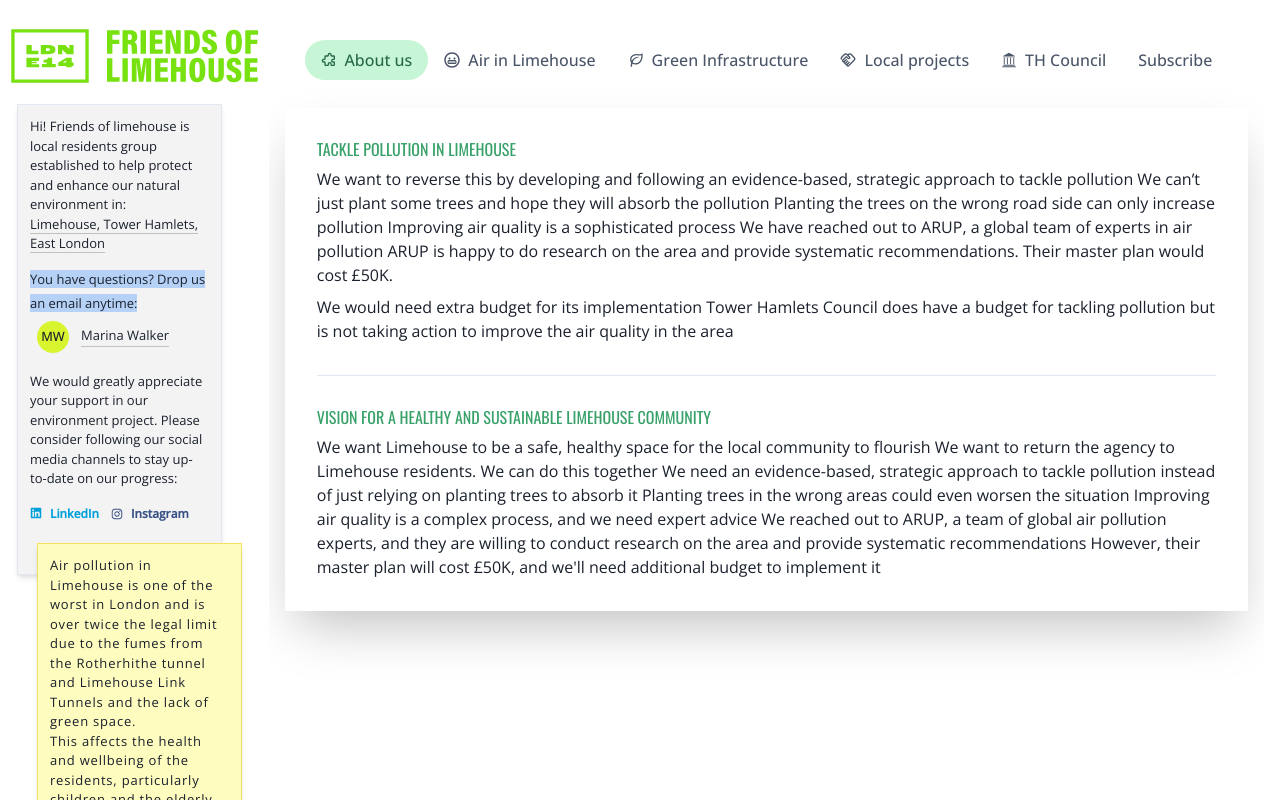
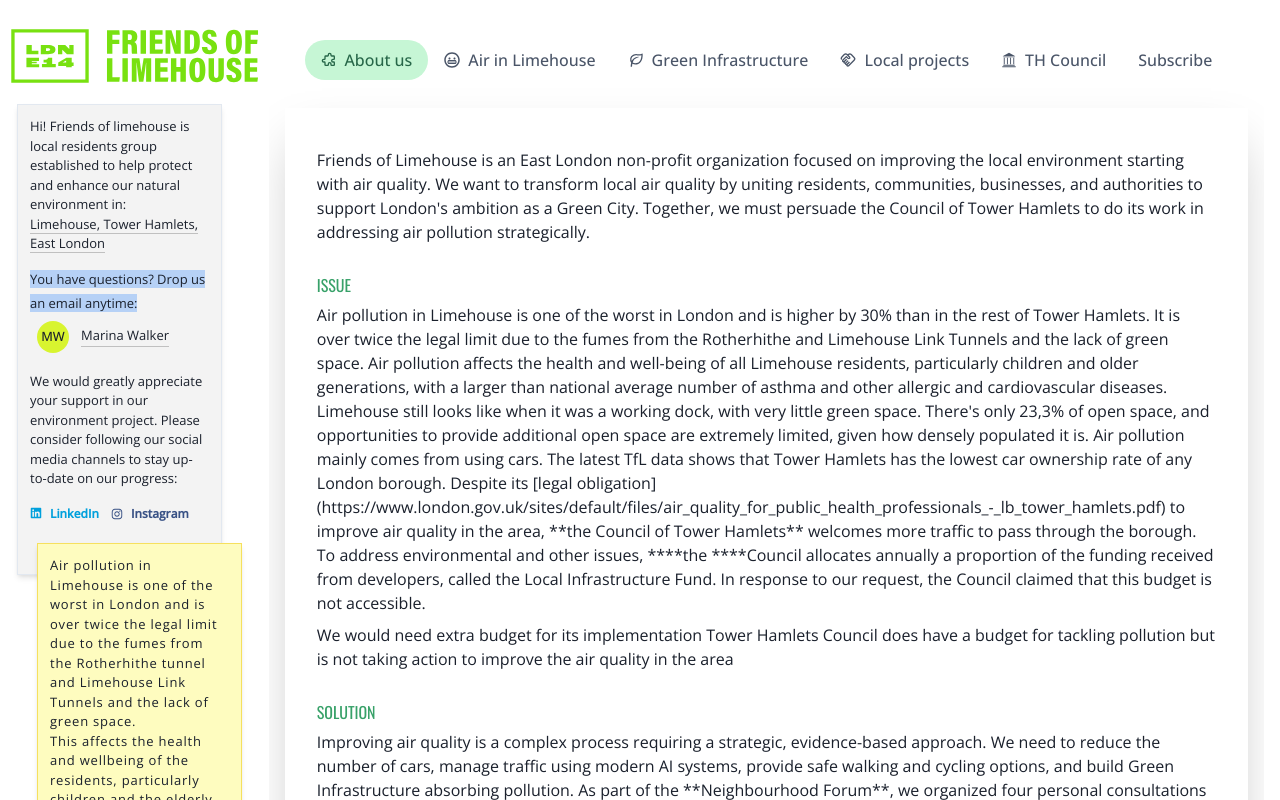
Before and after one commit to friendsoflimehouse/website, a React (Vite) app: page / in a window 1280 px wide. Shown: the top 800 px of the page. Built offline with nearby package versions, Linux system fonts and the light colour scheme.

Commit message:
text changed on main

```diff
--- a/src/pages/WhatWeWant.tsx
+++ b/src/pages/WhatWeWant.tsx
@@ -2,7 +2,6 @@ import {
   Text,
   Card,
   Heading,
-  StackDivider,
   CardBody,
   Box,
   Stack,
@@ -12,7 +11,12 @@ export const WhatWeWant = () => {
   return (
     <Card variant="unstyled">
       <CardBody>
-        <Stack divider={<StackDivider />} spacing="8">
+        <Stack spacing="8">
+        <Box>
+        <Text pt="2" fontSize="md">
+        Friends of Limehouse is an East London non-profit organization focused on improving the local environment starting with air quality. We want to transform local air quality by uniting residents, communities, businesses, and authorities to support London's ambition as a Green City. Together, we must persuade the Council of Tower Hamlets to do its work in addressing air pollution strategically.
+            </Text>
+            </Box>
           <Box>
             <Heading
               size="sm"
@@ -20,17 +24,16 @@ export const WhatWeWant = () => {
               fontWeight={400}
               color="green.500"
             >
-              Tackle Pollution in Limehouse
+              Issue
             </Heading>
             <Text pt="2" fontSize="md">
-              We want to reverse this by developing and following an
-              evidence-based, strategic approach to tackle pollution We can’t
-              just plant some trees and hope they will absorb the pollution
-              Planting the trees on the wrong road side can only increase
-              pollution Improving air quality is a sophisticated process We have
-              reached out to ARUP, a global team of experts in air pollution
-              ARUP is happy to do research on the area and provide systematic
-              recommendations. Their master plan would cost £50K.
+            Air pollution in Limehouse is one of the worst in London and is higher by 30% than in the rest of Tower Hamlets. It is over twice the legal limit due to the fumes from the Rotherhithe and Limehouse Link Tunnels and the lack of green space.
+
+Air pollution affects the health and well-being of all Limehouse residents, particularly children and older generations, with a larger than national average number of asthma and other allergic and cardiovascular diseases.
+
+Limehouse still looks like when it was a working dock, with very little green space. There's only 23,3% of open space, and opportunities to provide additional open space are extremely limited, given how densely populated it is.
+
+Air pollution mainly comes from using cars. The latest TfL data shows that Tower Hamlets has the lowest car ownership rate of any London borough. Despite its [legal obligation](https://www.london.gov.uk/sites/default/files/air_quality_for_public_health_professionals_-_lb_tower_hamlets.pdf) to improve air quality in the area, **the Council of Tower Hamlets** welcomes more traffic to pass through the borough. To address environmental and other issues, ****the ****Council allocates annually a proportion of the funding received from developers, called the Local Infrastructure Fund. In response to our request, the Council claimed that this budget is not accessible.
             </Text>
             <Text pt="2" fontSize="md">
               We would need extra budget for its implementation Tower Hamlets
@@ -45,20 +48,20 @@ export const WhatWeWant = () => {
               fontWeight={400}
               color="green.500"
             >
-              Vision for a Healthy and Sustainable Limehouse Community
+              Solution
             </Heading>
             <Text pt="2" fontSize="md">
-              We want Limehouse to be a safe, healthy space for the local
-              community to flourish We want to return the agency to Limehouse
-              residents. We can do this together We need an evidence-based,
-              strategic approach to tackle pollution instead of just relying on
-              planting trees to absorb it Planting trees in the wrong areas
-              could even worsen the situation Improving air quality is a complex
-              process, and we need expert advice We reached out to ARUP, a team
-              of global air pollution experts, and they are willing to conduct
-              research on the area and provide systematic recommendations
-              However, their master plan will cost £50K, and we'll need
-              additional budget to implement it
+            Improving air quality is a complex process requiring a strategic, evidence-based approach. We need to reduce the number of cars, manage traffic using modern AI systems, provide safe walking and cycling options, and build Green Infrastructure absorbing pollution.
+
+As part of the **Neighbourhood Forum**, we organized four personal consultations and a media one with several hundred residents of Limehouse. Most participants emphasized the lack of open spaces — in other words, Green Infrastructure.
+
+We invited **[UCL](https://www.ucl.ac.uk/)** to find evidence for these results. UCL's [research](https://friendsoflimehouse.com/assets/UCL_GI_Report-f548f68b.pdf) states that Limehouse is the most polluted area of Tower Hamlets, with three times the population density of London and not enough green space, which is a [Local Plan](https://www.towerhamlets.gov.uk/lgnl/planning_and_building_control/planning_policy_guidance/Local_plan/local_plan.aspx) stated deficiency.
+
+With these results, we came to **[ARUP](https://www.arup.com/)**, the world's leading architectural bureau specializing in air pollution. ARUP [proposed](https://friendsoflimehouse.com/assets/2.6.20_FOL_GI_Masterplan_Arup_proposal_03-167d00af.pdf) creating a Green Infrastructure Master Plan for Limehouse. Master Plan would provide a vision for sustainable development of the area reducing air pollution, uniting and empowering local communities and mitigating climate change. It will cost £50,000, plus its implementation and regular maintenance.
+
+To address vehicle emissions, we have corresponded with the GLA and [TfL](https://tfl.gov.uk/) to request a highway assessment of the local road network. Adjustments to specific junction layouts and signal phasing timings could result in improved traffic flows and significant reductions in air pollution.
+
+[GLA](https://www.london.gov.uk/), [SusTrans](https://www.sustrans.org.uk/), [Breathe London](https://www.breathelondon.org/), and [CIHT](https://www.ciht.org.uk/) support our vision for improving air quality in Limehouse.
             </Text>
           </Box>
         </Stack>
```
